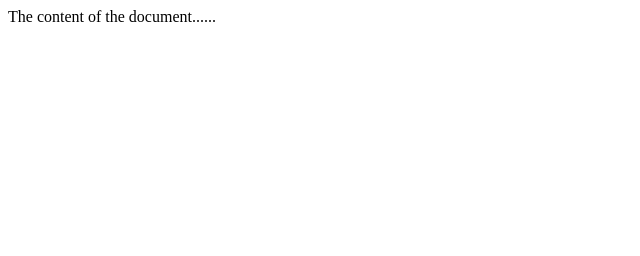
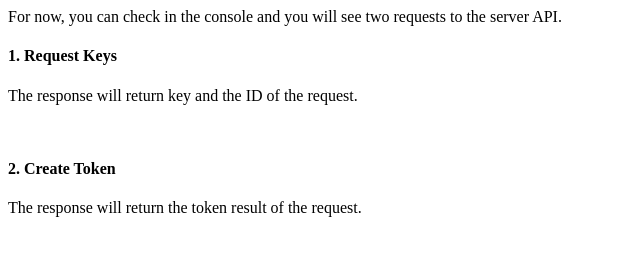
Before and after one commit to slash-library/slash-pay-js, a website: page demo/index.html in a window 1280 px wide. Shown: the whole page, without its empty margins (0-640 px from the left). Drawn offline with Linux system fonts and the light colour scheme; no server answers.

Commit message:
update demo page and api link

```diff
--- a/demo/index.html
+++ b/demo/index.html
@@ -20,15 +20,23 @@
 			"expiry_month": "09",
 			"expiry_year": "2021"
 		}, function (success){
-			console.log(success);
+			console.info('Slash Tokenize Result:');
+			console.log(success.result);
 		}, function (error){
-			console.log(error);
+			console.info('Slash Tokenize Error:');
+			console.error(error);
 		});
 	</script>
 </head>
 
 <body>
-	The content of the document......
+	For now, you can check in the console and you will see two requests to the server API.
+	<br/>
+	<h4>1. Request Keys</h4>
+	<p>The response will return key and the ID of the request.</p>
+	<br/>
+	<h4>2. Create Token</h4>
+	<p>The response will return the token result of the request.</p>
 </body>
 
 </html>
--- a/src/slash-client.js
+++ b/src/slash-client.js
@@ -8,8 +8,8 @@
 var SlashClient = function (options) {
   	options = options || {};
   	this.publicKey = options.publicKey;
-  	// this.api = 'http://api.slash.us.com/';
-  	this.api = 'http://localhost:1337/';
+  	this.api = 'http://api.slash.us.com/';
+  	// this.api = 'http://localhost:1337/';
   	// Logging
   	var getType = {};
   	if (!window.JSEncrypt || getType.toString.call(window.JSEncrypt) !== '[object Function]'){
```
Also changed, not shown: dist/slash-client.js, dist/slash-client.min.js.
